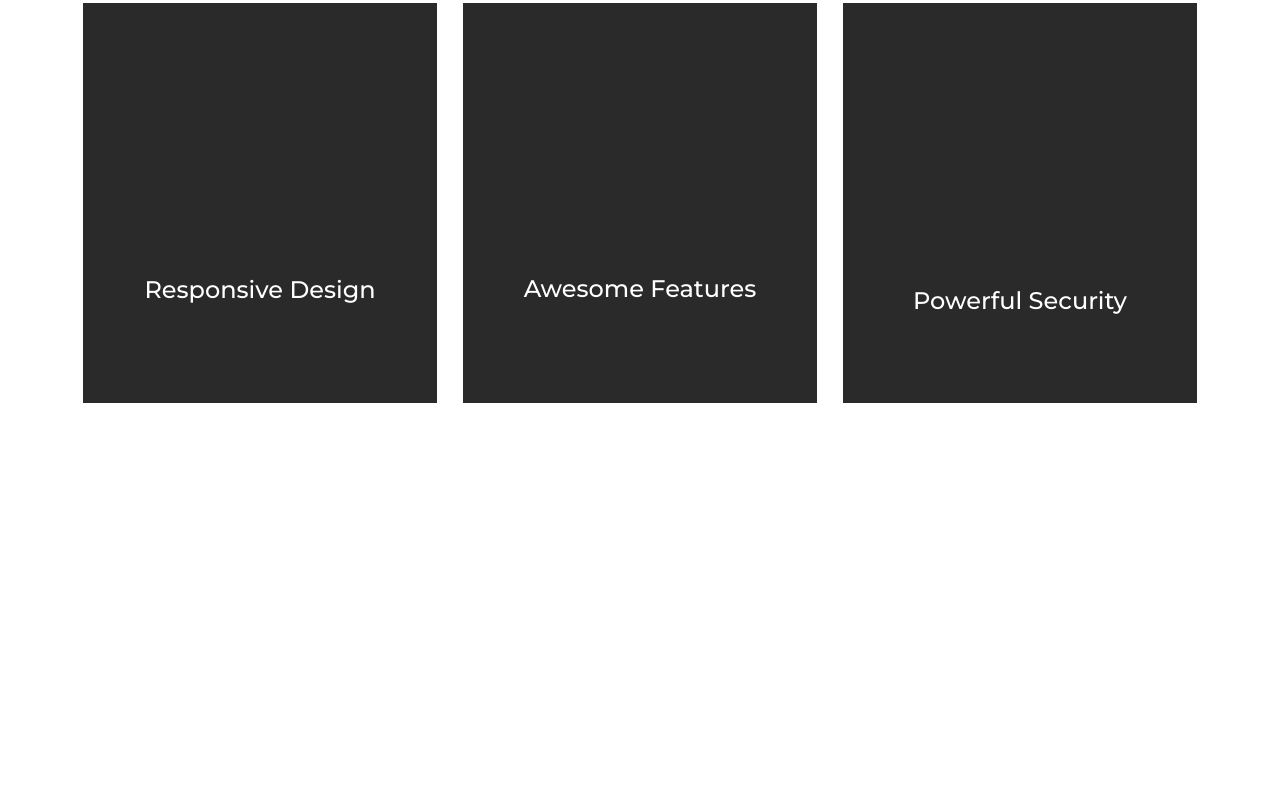
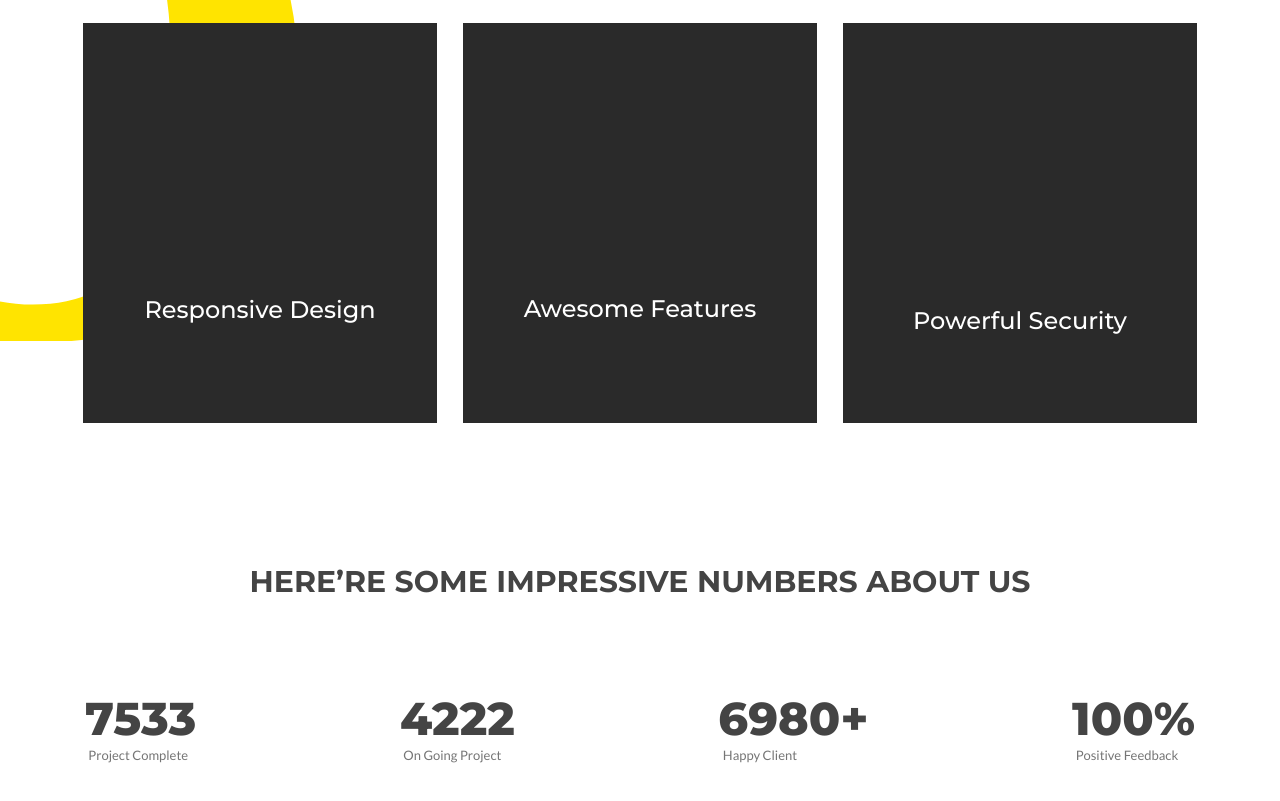
Before and after one commit to keeeisa/marvel-theme, a plain HTML site: page index.html in a window 1280 px wide. Shown: the part 1337-2138 px from the top of the page. Before the commit the page ends 1740 px from the top, so only its background shows below. Drawn offline with nearby package versions, Linux system fonts and the light colour scheme.

Commit message:
finished-about-section

```diff
--- a/css/main.css
+++ b/css/main.css
@@ -159,9 +159,15 @@ p{
 .nav-items a:hover{
   color:#ffe400;
 }
+.logo{
+  margin-top: 6px;
+}
 /* ==========================================================================
    About
    ========================================================================== */
+.about{
+  position:relative;
+}
 .about-wrapper{
   max-width: 1170px;
   padding: 0 15px;
@@ -206,7 +212,7 @@ p{
   line-height: 1.7;
 }
 .about-buttons{
-  margin-top:50px;
+  margin-top:70px;
 }
 .about-buttons .btn-dark{
   background-color: #444;
@@ -226,7 +232,7 @@ p{
   font-family: "montserrat",sans-serif;
   font-weight: 500;
   padding: 20px 35px;
-  margin-top: 40px;
+  /*margin-top: 70px;*/
 }
 .about-features{
   display:flex;
@@ -250,7 +256,44 @@ p{
   font-size: 24px;
   font-weight:500;
   padding-top:20px;
+  text-align:center;
 }
 .feature-col img{
   padding-top:50px;
 }
+.about-wrapper h3.center{
+  font-size:30px;
+  margin-top: 140px;
+  margin-bottom: 0;
+  text-align: center;
+}
+.about-wrapper span{
+  font-size:46px;
+  font-weight:800;
+  font-family:'Montserrat', sans-serif;
+  color:#444;
+}
+.numbers{
+  display:flex;
+  flex-direction:row;
+  justify-content:space-between;
+  width:100%;
+  margin-top: 90px;
+  margin-bottom: 140px;
+}
+.number-col{
+  padding: 0 15px;
+}
+.number-col p{
+ font-size:13px;
+ margin-top:0;
+ /*text-align: center;*/
+ padding-left: 3%;
+}
+.about-circle-large{
+  position:absolute;
+  width:45%;
+  left:-20%;
+  top:17%;
+  z-index:-1;
+}
--- a/index.html
+++ b/index.html
@@ -54,7 +54,7 @@
     </nav>
     <section class="about" id="about">
       <div class="about-wrapper">
-        <!-- <img src="img/circle-stroke.svg" alt="" class="header-circle-large"> -->
+        <img src="img/circle-stroke.svg" alt="" class="about-circle-large">
           <div class="container-center">
             <h1 class="dark">This is the one page polo</h1>
             <p class="dark center">Molestie ultricies quam. Donec at sem. Praesent pretium. Maorbi quis nulla vehicula felsd laoreet. Sed ullamcorper arcu ente. Sed tempus tempor cild  Nulla vierra ultrices magnal Nam rutrum congue diam.do eiusmod tempor incididunt ut dolore magna aliqua. Utdi eni ad minim veniam, quis nostrud exercitationconsequat. </p>
@@ -77,6 +77,35 @@
               <h3 class="about-feature-name">Powerful Security</h3>
             </div>
           </div>
+          <h3 class="center">
+            HERE’RE SOME IMPRESSIVE NUMBERS ABOUT US
+          </h3>
+          <div class="numbers">
+            <div class="number-col">
+              <span class="about-numbers">
+                7533
+              </span>
+              <p>Project Complete</p>
+            </div>
+            <div class="number-col">
+              <span class="about-numbers">
+                4222
+              </span>
+              <p>On Going Project</p>
+            </div>
+            <div class="number-col">
+              <span class="about-numbers">
+                6980+
+              </span>
+              <p>Happy Client</p>
+            </div>
+            <div class="number-col">
+              <span class="about-numbers">
+                100%
+              </span>
+              <p>Positive Feedback</p>
+            </div>
+          </div>
       </div>
     </section>
 
```
Also changed, not shown: img/bullet.svg (added), img/lamp.png (added), img/plygon-man.png (added).
